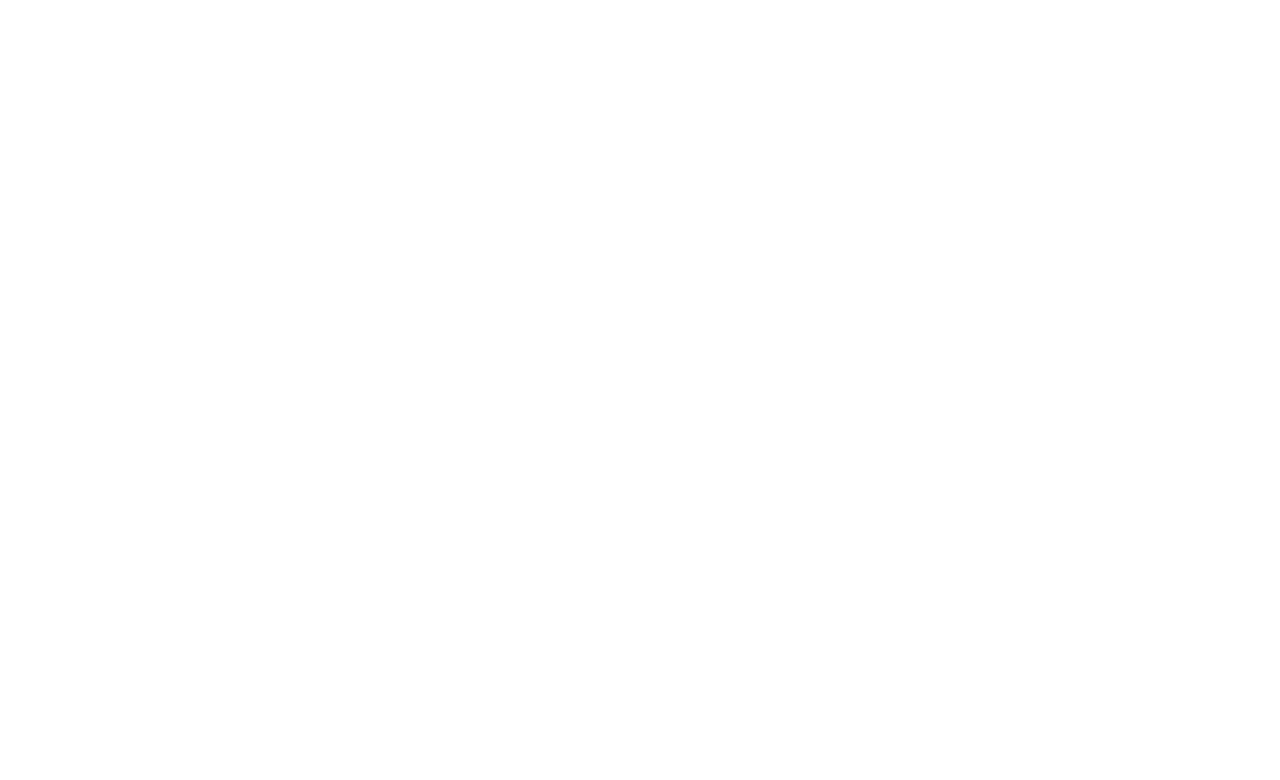
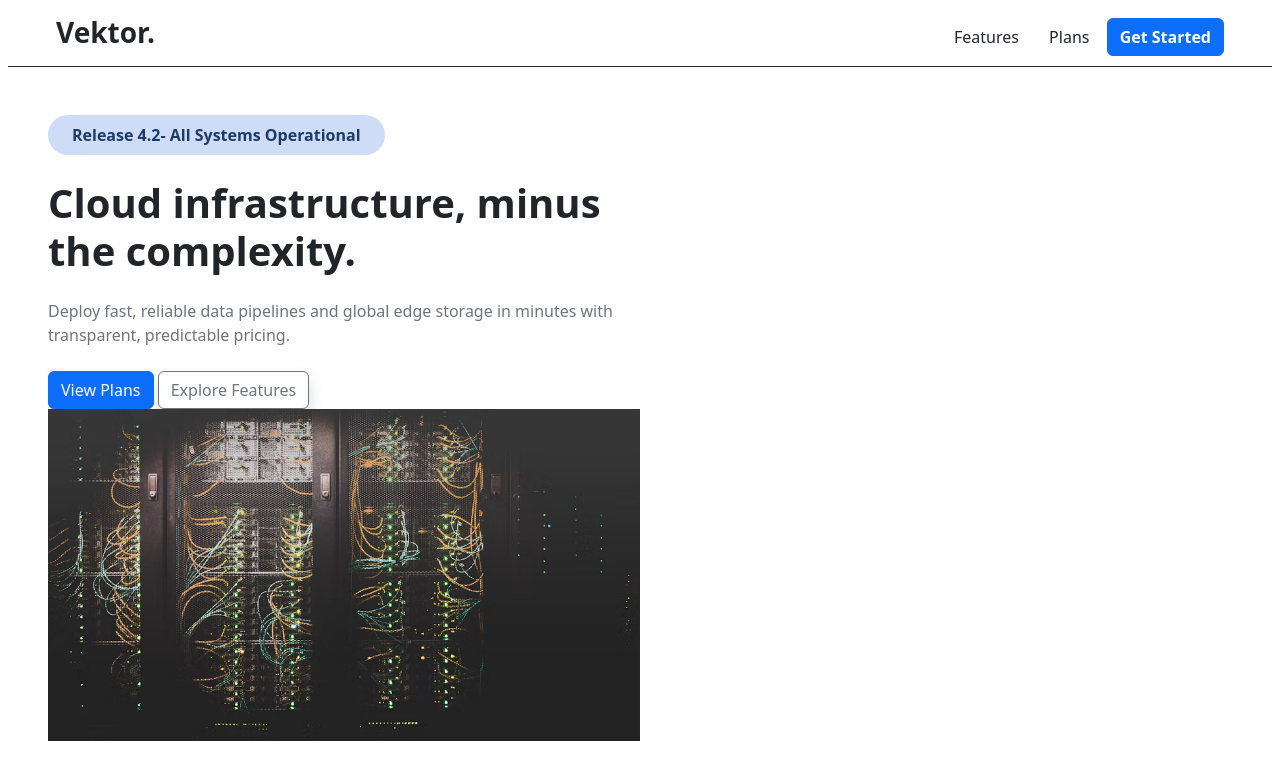
Before and after one commit to tahminanoorzay/Vektor-Bootstrap-Proj-Shot, a plain HTML site: page index.html in a window 1280 px wide. Drawn offline with nearby package versions, Linux system fonts and the light colour scheme.

Commit message:
Add header section

```diff
--- a/index.html
+++ b/index.html
@@ -7,7 +7,49 @@
       href="https://cdn.jsdelivr.net/npm/bootstrap@5.3.9/dist/css/bootstrap.min.css"
       rel="stylesheet"
     />
+    <link rel="stylesheet" href="style.css" />
     <title>Vektor Bootstrap Proj Shot</title>
   </head>
-  <body></body>
+  <body>
+    <header>
+      <nav
+        class="navbar navbar-light justify-content-between px-5 m-2 border-bottom border-1 border-dark"
+      >
+        <h3 class="fw-bold">Vektor.</h3>
+        <div>
+          <button href="" class="btn">Features</button>
+          <button href="" class="btn">Plans</button>
+          <button href="" class="btn btn-primary fw-bold">Get Started</button>
+        </div>
+      </nav>
+    </header>
+
+    <main class="px-5 mt-5">
+      <div class="col-md-6">
+        <div
+          class="rounded-pill py-2 mb-4 px-4 fw-bold d-inline-block main-section-span"
+        >
+          Release 4.2- All Systems Operational
+        </div>
+        <h1 class="fw-bold mb-4">
+          Cloud infrastructure, minus the complexity.
+        </h1>
+        <p class="mb-4 text-secondary">
+          Deploy fast, reliable data pipelines and global edge storage in
+          minutes with transparent, predictable pricing.
+        </p>
+        <button class="btn btn-primary">View Plans</button>
+        <button class="btn btn-outline-secondary shadow">
+          Explore Features
+        </button>
+      </div>
+      <div class="col-md-6">
+        <img
+          src="/Images/Server Rack.avif"
+          alt="Description of the image"
+          class="img-fluid"
+        />
+      </div>
+    </main>
+  </body>
 </html>
--- /dev/null
+++ b/style.css
@@ -0,0 +1,4 @@
+.main-section-span {
+  background-color: #cedcf7;
+  color: #1e3a6b;
+}
```
